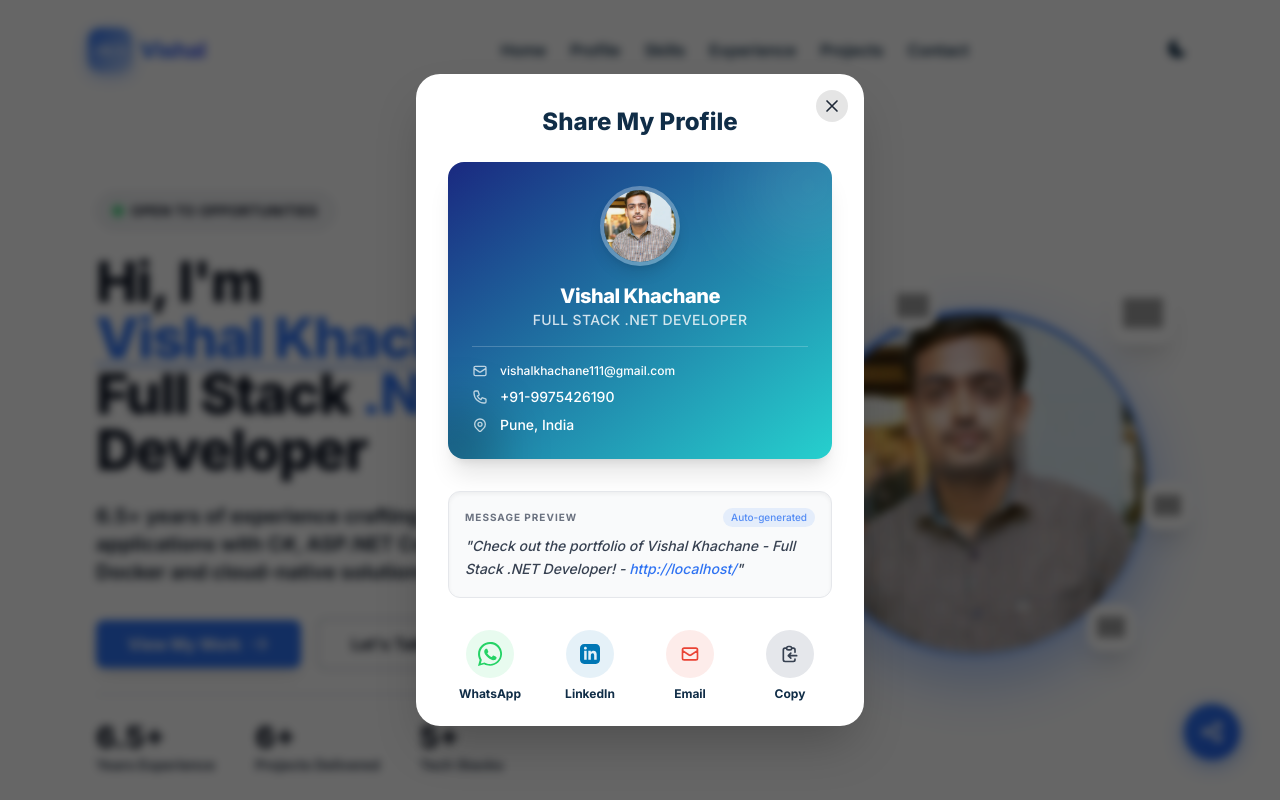
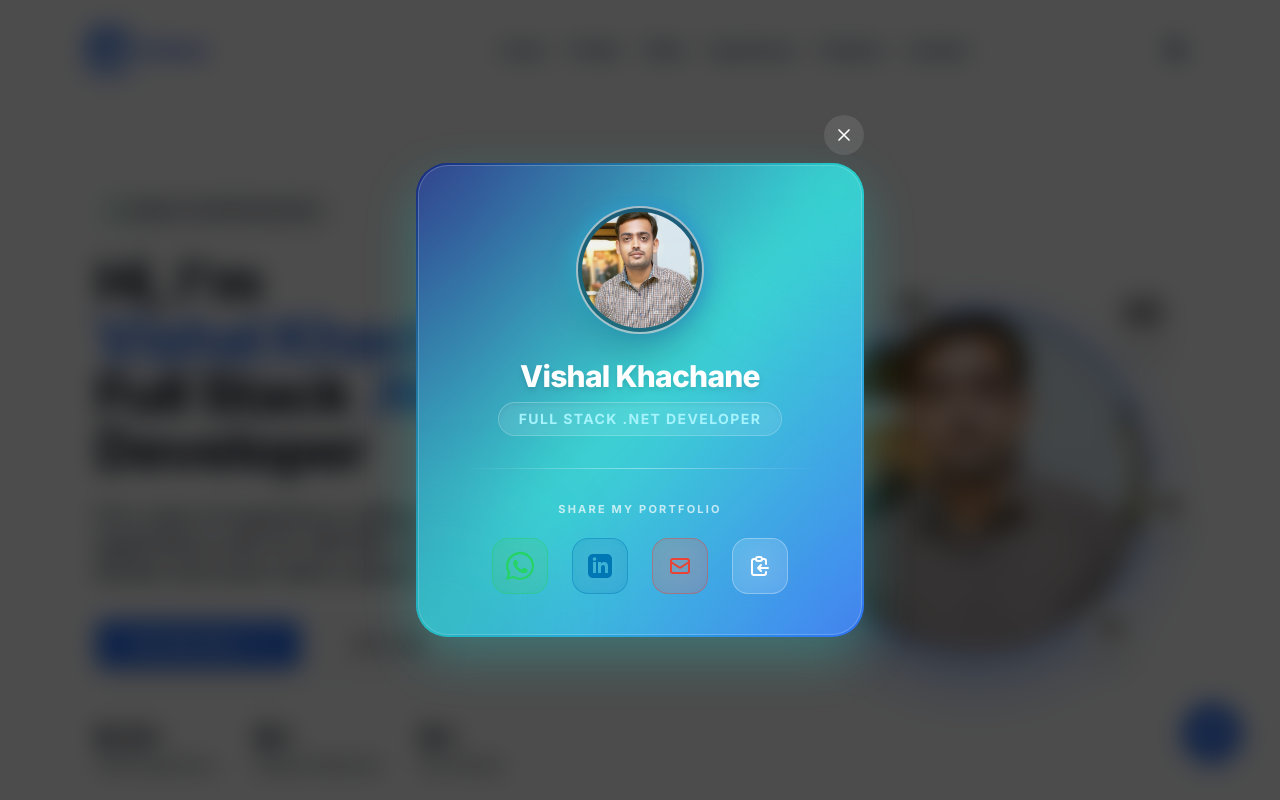
Before and after one commit to VishalKhachane/vishalkhachane.github.io, a React (Vite) app: page / in a window 1280 px wide. Both pictures are taken after a click on the button 1212 px from the left and 732 px from the top of the page. Shown: the top 800 px of the page. Built offline with nearby package versions, Linux system fonts and the light colour scheme; grey boxes are pictures that could not be loaded.

Commit message:
feat: redesign share modal into a stunning glassmorphic digital card

```diff
--- a/src/components/ShareModal.jsx
+++ b/src/components/ShareModal.jsx
@@ -27,114 +27,98 @@ const ShareModal = ({ isOpen, onClose }) => {
     <div className="fixed inset-0 z-50 flex items-center justify-center p-4">
       {/* Backdrop */}
       <div
-        className="absolute inset-0 bg-black/60 backdrop-blur-sm transition-opacity"
+        className="absolute inset-0 bg-black/70 backdrop-blur-md transition-opacity"
         onClick={onClose}
       ></div>
 
-      {/* Modal Content */}
-      <div className="relative bg-white dark:bg-darklight rounded-3xl w-full max-w-md shadow-2xl overflow-hidden transform transition-all">
+      {/* Modal Content - The Card Itself */}
+      <div className="relative w-full max-w-sm sm:max-w-md transform transition-all">
 
         {/* Close Button */}
         <button
           onClick={onClose}
-          className="absolute top-4 right-4 w-8 h-8 flex items-center justify-center rounded-full bg-black/10 dark:bg-white/10 hover:bg-black/20 dark:hover:bg-white/20 transition-colors z-20 text-gray-800 dark:text-white"
+          className="absolute -top-12 right-0 w-10 h-10 flex items-center justify-center rounded-full bg-white/10 hover:bg-white/20 transition-colors z-20 text-white backdrop-blur-sm"
         >
           <svg className="w-5 h-5" fill="none" stroke="currentColor" viewBox="0 0 24 24"><path strokeLinecap="round" strokeLinejoin="round" strokeWidth="2" d="M6 18L18 6M6 6l12 12"></path></svg>
         </button>
 
-        <div className="p-8 pb-6">
-          <h3 className="text-2xl font-extrabold text-center text-midnight_text dark:text-white mb-6">Share My Profile</h3>
+        {/* Professional Digital Business Card */}
+        <div className="relative rounded-[2rem] p-[2px] bg-gradient-to-br from-[#1a2980] via-[#26d0ce] to-primary overflow-hidden shadow-[0_20px_50px_rgba(38,208,206,0.3)]">
+          {/* Animated gradient border effect */}
+          <div className="absolute inset-0 bg-gradient-to-br from-[#1a2980] via-[#26d0ce] to-primary opacity-50 animate-pulse"></div>
 
-          {/* Digital Portfolio Card UI */}
-          <div className="relative bg-gradient-to-br from-[#1a2980] to-[#26d0ce] p-6 rounded-2xl shadow-xl mb-8 overflow-hidden text-white group">
-            {/* Decorative bg elements */}
-            <div className="absolute top-0 right-0 w-32 h-32 bg-white/10 rounded-full blur-2xl -mr-10 -mt-10"></div>
-            <div className="absolute bottom-0 left-0 w-24 h-24 bg-black/20 rounded-full blur-xl -ml-10 -mb-10"></div>
+          {/* Inner Card content */}
+          <div className="relative bg-white/10 dark:bg-black/50 backdrop-blur-xl rounded-[calc(2rem-2px)] p-8 sm:p-10 border border-white/20 h-full flex flex-col items-center text-white">
 
-            <div className="relative z-10 flex flex-col items-center">
-              <div className="w-20 h-20 rounded-full border-4 border-white/30 overflow-hidden mb-4 shadow-lg group-hover:scale-105 transition-transform duration-500">
-                <img src="/profile.jpeg" alt={personalInfo.name} className="w-full h-full object-cover" />
-              </div>
-              <h4 className="font-extrabold text-xl tracking-tight">{personalInfo.name}</h4>
-              <p className="text-white/80 font-medium text-sm mb-4 tracking-wide uppercase">Full Stack .NET Developer</p>
+            {/* Top decorative elements */}
+            <div className="absolute top-0 right-0 w-32 h-32 bg-[#26d0ce]/30 rounded-full blur-3xl -mr-10 -mt-10"></div>
+            <div className="absolute bottom-0 left-0 w-32 h-32 bg-[#1a2980]/30 rounded-full blur-3xl -ml-10 -mb-10"></div>
 
-              <div className="w-full h-px bg-white/20 mb-4"></div>
+            <div className="relative z-10 w-full flex flex-col items-center">
 
-              <div className="w-full space-y-2 text-sm font-medium">
-                <div className="flex items-center gap-3">
-                  <svg className="w-4 h-4 text-white/70" fill="none" stroke="currentColor" viewBox="0 0 24 24"><path strokeLinecap="round" strokeLinejoin="round" strokeWidth="2" d="M3 8l7.89 5.26a2 2 0 002.22 0L21 8M5 19h14a2 2 0 002-2V7a2 2 0 00-2-2H5a2 2 0 00-2 2v10a2 2 0 002 2z"></path></svg>
-                  <span className="text-[12px] sm:text-xs break-all">{personalInfo.email}</span>
-                </div>
-                <div className="flex items-center gap-3">
-                  <svg className="w-4 h-4 text-white/70" fill="none" stroke="currentColor" viewBox="0 0 24 24"><path strokeLinecap="round" strokeLinejoin="round" strokeWidth="2" d="M3 5a2 2 0 012-2h3.28a1 1 0 01.948.684l1.498 4.493a1 1 0 01-.502 1.21l-2.257 1.13a11.042 11.042 0 005.516 5.516l1.13-2.257a1 1 0 011.21-.502l4.493 1.498a1 1 0 01.684.949V19a2 2 0 01-2 2h-1C9.716 21 3 14.284 3 6V5z"></path></svg>
-                  <span>{personalInfo.phone}</span>
-                </div>
-                <div className="flex items-center gap-3">
-                  <svg className="w-4 h-4 text-white/70" fill="none" stroke="currentColor" viewBox="0 0 24 24"><path strokeLinecap="round" strokeLinejoin="round" strokeWidth="2" d="M17.657 16.657L13.414 20.9a1.998 1.998 0 01-2.827 0l-4.244-4.243a8 8 0 1111.314 0z M15 11a3 3 0 11-6 0 3 3 0 016 0z"></path></svg>
-                  <span>{personalInfo.location}</span>
+              {/* Profile Image with glowing rings */}
+              <div className="relative mb-6">
+                <div className="absolute inset-0 rounded-full bg-gradient-to-r from-cyan-400 to-blue-600 blur-md opacity-80 animate-pulse"></div>
+                <div className="relative w-32 h-32 rounded-full border-2 border-white/60 p-1 bg-black/40 overflow-hidden shadow-2xl">
+                  <img src="/profile.jpeg" alt={personalInfo.name} className="w-full h-full object-cover rounded-full" />
                 </div>
               </div>
+
+              {/* Identity */}
+              <h2 className="text-3xl font-black tracking-tight text-white mb-2 text-center drop-shadow-md">
+                {personalInfo.name}
+              </h2>
+              <div className="px-5 py-1.5 rounded-full bg-white/10 border border-white/20 text-xs sm:text-sm font-bold tracking-widest uppercase text-cyan-200 mb-8 shadow-inner text-center">
+                Full Stack .NET Developer
+              </div>
+
+              {/* Divider */}
+              <div className="w-full h-px bg-gradient-to-r from-transparent via-white/40 to-transparent mb-8"></div>
+
+              {/* Share Options - Modern Floating Buttons */}
+              <div className="w-full">
+                <p className="text-center text-[11px] font-bold text-white/70 mb-5 uppercase tracking-[0.2em]">Share My Portfolio</p>
+
+                <div className="flex justify-center gap-4 sm:gap-6">
+
+                  {/* WhatsApp */}
+                  <a href={shareLinks.whatsapp} target="_blank" rel="noopener noreferrer" title="Share on WhatsApp" className="group flex flex-col items-center gap-2">
+                    <div className="w-14 h-14 rounded-2xl bg-[#25D366]/20 border border-[#25D366]/40 text-[#25D366] flex items-center justify-center group-hover:bg-[#25D366] group-hover:text-white group-hover:-translate-y-1 group-hover:shadow-[0_10px_20px_rgba(37,211,102,0.4)] transition-all duration-300 backdrop-blur-md">
+                      <svg className="w-7 h-7" fill="currentColor" viewBox="0 0 24 24"><path d="M12.031 0c-6.627 0-11.996 5.373-11.996 12.001 0 2.115.548 4.186 1.59 5.998l-1.625 5.94 6.081-1.595c1.765.955 3.754 1.458 5.945 1.458 6.625 0 11.997-5.374 11.997-12 0-6.628-5.372-12.002-11.992-12.002zm0 22.06c-1.785 0-3.535-.48-5.068-1.387l-.36-.214-3.766.987.997-3.666-.235-.373c-1.002-1.594-1.528-3.428-1.528-5.347 0-5.551 4.519-10.068 10.071-10.068 5.55 0 10.068 4.517 10.068 10.067s-4.518 10.068-10.069 10.068zm5.525-7.545c-.302-.152-1.791-.884-2.067-.986-.276-.101-.477-.152-.679.151-.201.303-.781.986-.957 1.189-.176.202-.352.227-.654.076-1.545-.776-2.736-1.89-3.771-3.239-.23-.3-.024-.463.128-.614.135-.135.302-.353.453-.531.151-.177.202-.303.303-.504.101-.202.05-.38-.025-.531-.075-.152-.678-1.638-.929-2.242-.244-.59-.492-.51-.678-.519-.176-.01-.378-.01-.58-.01-.202 0-.528.076-.805.379-.276.303-1.055 1.034-1.055 2.522 0 1.488 1.08 2.926 1.232 3.128.151.202 2.133 3.255 5.166 4.563.721.312 1.283.498 1.724.638.724.23 1.384.197 1.9.119.584-.088 1.791-.732 2.043-1.439.252-.707.252-1.313.176-1.439-.075-.127-.276-.202-.579-.353z"/></svg>
+                    </div>
+                  </a>
+
+                  {/* LinkedIn */}
+                  <a href={shareLinks.linkedin} target="_blank" rel="noopener noreferrer" title="Share on LinkedIn" className="group flex flex-col items-center gap-2">
+                    <div className="w-14 h-14 rounded-2xl bg-[#0077B5]/20 border border-[#0077B5]/40 text-[#0077B5] flex items-center justify-center group-hover:bg-[#0077B5] group-hover:text-white group-hover:-translate-y-1 group-hover:shadow-[0_10px_20px_rgba(0,119,181,0.4)] transition-all duration-300 backdrop-blur-md">
+                      <svg className="w-6 h-6" fill="currentColor" viewBox="0 0 24 24"><path d="M19 0h-14c-2.761 0-5 2.239-5 5v14c0 2.761 2.239 5 5 5h14c2.762 0 5-2.239 5-5v-14c0-2.761-2.238-5-5-5zm-11 19h-3v-11h3v11zm-1.5-12.268c-.966 0-1.75-.79-1.75-1.764s.784-1.764 1.75-1.764 1.75.79 1.75 1.764-.783 1.764-1.75 1.764zm13.5 12.268h-3v-5.604c0-3.368-4-3.113-4 0v5.604h-3v-11h3v1.765c1.396-2.586 7-2.777 7 2.476v6.759z"/></svg>
+                    </div>
+                  </a>
+
+                  {/* Email */}
+                  <a href={shareLinks.email} title="Share via Email" className="group flex flex-col items-center gap-2">
+                    <div className="w-14 h-14 rounded-2xl bg-[#EA4335]/20 border border-[#EA4335]/40 text-[#EA4335] flex items-center justify-center group-hover:bg-[#EA4335] group-hover:text-white group-hover:-translate-y-1 group-hover:shadow-[0_10px_20px_rgba(234,67,53,0.4)] transition-all duration-300 backdrop-blur-md">
+                      <svg className="w-6 h-6" fill="none" stroke="currentColor" viewBox="0 0 24 24"><path strokeLinecap="round" strokeLinejoin="round" strokeWidth="2" d="M3 8l7.89 5.26a2 2 0 002.22 0L21 8M5 19h14a2 2 0 002-2V7a2 2 0 00-2-2H5a2 2 0 00-2 2v10a2 2 0 002 2z"></path></svg>
+                    </div>
+                  </a>
+
+                  {/* Copy Link */}
+                  <button onClick={handleCopy} title="Copy Link" className="group flex flex-col items-center gap-2">
+                    <div className={`w-14 h-14 rounded-2xl border flex items-center justify-center transition-all duration-300 backdrop-blur-md ${copied ? 'bg-green-500/30 border-green-400 text-green-300 shadow-[0_10px_20px_rgba(34,197,94,0.4)] -translate-y-1' : 'bg-white/10 border-white/30 text-white hover:bg-white/20 hover:-translate-y-1 hover:shadow-[0_10px_20px_rgba(255,255,255,0.2)]'}`}>
+                      {copied ? (
+                        <svg className="w-6 h-6" fill="none" stroke="currentColor" viewBox="0 0 24 24"><path strokeLinecap="round" strokeLinejoin="round" strokeWidth="2" d="M5 13l4 4L19 7"></path></svg>
+                      ) : (
+                        <svg className="w-6 h-6" fill="none" stroke="currentColor" viewBox="0 0 24 24"><path strokeLinecap="round" strokeLinejoin="round" strokeWidth="2" d="M8 5H6a2 2 0 00-2 2v12a2 2 0 002 2h10a2 2 0 002-2v-1M8 5a2 2 0 002 2h2a2 2 0 002-2M8 5a2 2 0 012-2h2a2 2 0 012 2m0 0h2a2 2 0 012 2v3m2 4H10m0 0l3-3m-3 3l3 3"></path></svg>
+                      )}
+                    </div>
+                  </button>
+                </div>
+              </div>
+
             </div>
           </div>
+        </div>
 
-          {/* Share Text Preview */}
-          <div className="bg-gray-50 dark:bg-gray-800/80 border border-gray-200 dark:border-gray-700 rounded-xl p-4 mb-8 relative group shadow-inner">
-            <div className="flex justify-between items-center mb-2">
-              <span className="text-[10px] text-gray-500 dark:text-gray-400 font-bold uppercase tracking-widest">Message Preview</span>
-              <span className="text-[10px] text-primary/80 font-medium bg-primary/10 px-2 py-0.5 rounded-full">Auto-generated</span>
-            </div>
-            <p className="text-gray-700 dark:text-gray-300 text-sm font-medium leading-relaxed italic">
-              "{shareText} - <span className="text-primary hover:underline cursor-pointer">{currentUrl}</span>"
-            </p>
-            <button
-              onClick={handleCopy}
-              className="absolute top-4 right-4 p-1.5 bg-white dark:bg-gray-700 rounded-md shadow-sm border border-gray-100 dark:border-gray-600 opacity-0 group-hover:opacity-100 transition-all hover:scale-105 hover:text-primary text-gray-500"
-              title="Copy exact message"
-            >
-              {copied ? (
-                <svg className="w-4 h-4 text-green-500" fill="none" stroke="currentColor" viewBox="0 0 24 24"><path strokeLinecap="round" strokeLinejoin="round" strokeWidth="2" d="M5 13l4 4L19 7"></path></svg>
-              ) : (
-                <svg className="w-4 h-4" fill="none" stroke="currentColor" viewBox="0 0 24 24"><path strokeLinecap="round" strokeLinejoin="round" strokeWidth="2" d="M8 5H6a2 2 0 00-2 2v12a2 2 0 002 2h10a2 2 0 002-2v-1M8 5a2 2 0 002 2h2a2 2 0 002-2M8 5a2 2 0 012-2h2a2 2 0 012 2m0 0h2a2 2 0 012 2v3m2 4H10m0 0l3-3m-3 3l3 3"></path></svg>
-              )}
-            </button>
-          </div>
-
-          {/* Share Actions */}
-          <div className="grid grid-cols-4 gap-4">
-            <a href={shareLinks.whatsapp} target="_blank" rel="noopener noreferrer" className="flex flex-col items-center gap-2 group">
-              <div className="w-12 h-12 rounded-full bg-[#25D366]/10 text-[#25D366] flex items-center justify-center group-hover:bg-[#25D366] group-hover:text-white transition-colors">
-                <svg className="w-6 h-6" fill="currentColor" viewBox="0 0 24 24"><path d="M12.031 0c-6.627 0-11.996 5.373-11.996 12.001 0 2.115.548 4.186 1.59 5.998l-1.625 5.94 6.081-1.595c1.765.955 3.754 1.458 5.945 1.458 6.625 0 11.997-5.374 11.997-12 0-6.628-5.372-12.002-11.992-12.002zm0 22.06c-1.785 0-3.535-.48-5.068-1.387l-.36-.214-3.766.987.997-3.666-.235-.373c-1.002-1.594-1.528-3.428-1.528-5.347 0-5.551 4.519-10.068 10.071-10.068 5.55 0 10.068 4.517 10.068 10.067s-4.518 10.068-10.069 10.068zm5.525-7.545c-.302-.152-1.791-.884-2.067-.986-.276-.101-.477-.152-.679.151-.201.303-.781.986-.957 1.189-.176.202-.352.227-.654.076-1.545-.776-2.736-1.89-3.771-3.239-.23-.3-.024-.463.128-.614.135-.135.302-.353.453-.531.151-.177.202-.303.303-.504.101-.202.05-.38-.025-.531-.075-.152-.678-1.638-.929-2.242-.244-.59-.492-.51-.678-.519-.176-.01-.378-.01-.58-.01-.202 0-.528.076-.805.379-.276.303-1.055 1.034-1.055 2.522 0 1.488 1.08 2.926 1.232 3.128.151.202 2.133 3.255 5.166 4.563.721.312 1.283.498 1.724.638.724.23 1.384.197 1.9.119.584-.088 1.791-.732 2.043-1.439.252-.707.252-1.313.176-1.439-.075-.127-.276-.202-.579-.353z"/></svg>
-              </div>
-              <span className="text-xs font-bold text-midnight_text dark:text-white">WhatsApp</span>
-            </a>
-
-            <a href={shareLinks.linkedin} target="_blank" rel="noopener noreferrer" className="flex flex-col items-center gap-2 group">
-              <div className="w-12 h-12 rounded-full bg-[#0077B5]/10 text-[#0077B5] flex items-center justify-center group-hover:bg-[#0077B5] group-hover:text-white transition-colors">
-                <svg className="w-5 h-5" fill="currentColor" viewBox="0 0 24 24"><path d="M19 0h-14c-2.761 0-5 2.239-5 5v14c0 2.761 2.239 5 5 5h14c2.762 0 5-2.239 5-5v-14c0-2.761-2.238-5-5-5zm-11 19h-3v-11h3v11zm-1.5-12.268c-.966 0-1.75-.79-1.75-1.764s.784-1.764 1.75-1.764 1.75.79 1.75 1.764-.783 1.764-1.75 1.764zm13.5 12.268h-3v-5.604c0-3.368-4-3.113-4 0v5.604h-3v-11h3v1.765c1.396-2.586 7-2.777 7 2.476v6.759z"/></svg>
-              </div>
-              <span className="text-xs font-bold text-midnight_text dark:text-white">LinkedIn</span>
-            </a>
-
-            <a href={shareLinks.email} className="flex flex-col items-center gap-2 group">
-              <div className="w-12 h-12 rounded-full bg-[#EA4335]/10 text-[#EA4335] flex items-center justify-center group-hover:bg-[#EA4335] group-hover:text-white transition-colors">
-                <svg className="w-5 h-5" fill="none" stroke="currentColor" viewBox="0 0 24 24"><path strokeLinecap="round" strokeLinejoin="round" strokeWidth="2" d="M3 8l7.89 5.26a2 2 0 002.22 0L21 8M5 19h14a2 2 0 002-2V7a2 2 0 00-2-2H5a2 2 0 00-2 2v10a2 2 0 002 2z"></path></svg>
-              </div>
-              <span className="text-xs font-bold text-midnight_text dark:text-white">Email</span>
-            </a>
-
-            <button onClick={handleCopy} className="flex flex-col items-center gap-2 group">
-              <div className="w-12 h-12 rounded-full bg-gray-200 dark:bg-gray-700 text-gray-700 dark:text-gray-300 flex items-center justify-center group-hover:bg-primary group-hover:text-white transition-colors">
-                {copied ? (
-                  <svg className="w-5 h-5" fill="none" stroke="currentColor" viewBox="0 0 24 24"><path strokeLinecap="round" strokeLinejoin="round" strokeWidth="2" d="M5 13l4 4L19 7"></path></svg>
-                ) : (
-                  <svg className="w-5 h-5" fill="none" stroke="currentColor" viewBox="0 0 24 24"><path strokeLinecap="round" strokeLinejoin="round" strokeWidth="2" d="M8 5H6a2 2 0 00-2 2v12a2 2 0 002 2h10a2 2 0 002-2v-1M8 5a2 2 0 002 2h2a2 2 0 002-2M8 5a2 2 0 012-2h2a2 2 0 012 2m0 0h2a2 2 0 012 2v3m2 4H10m0 0l3-3m-3 3l3 3"></path></svg>
-                )}
-              </div>
-              <span className="text-xs font-bold text-midnight_text dark:text-white">{copied ? 'Copied!' : 'Copy'}</span>
-            </button>
-          </div>
-
-        </div>
       </div>
     </div>
   );
```
